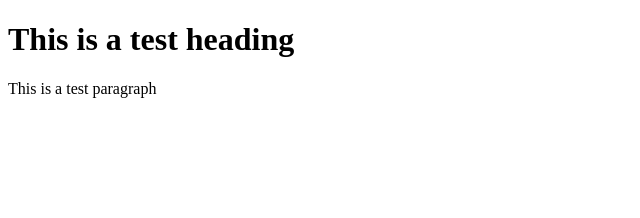
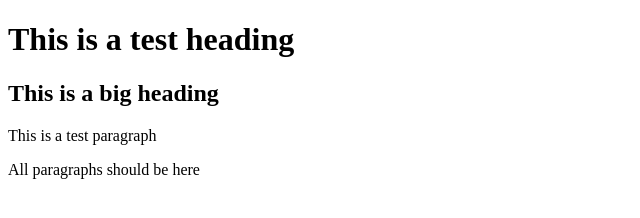
Before and after one commit to danielgareau/a3web, a plain HTML site: page index.html in a window 1280 px wide. Shown: the whole page, without its empty margins (0-640 px from the left). Drawn offline with Linux system fonts and the light colour scheme.

Commit message:
TestDemo1

```diff
--- a/index.html
+++ b/index.html
@@ -5,8 +5,11 @@
 </head>
 <body>
 <!--This is a test edit-->
+<!--This is also a test subject, all the best everyone!-->
 <h1>This is a test heading</h1>
+<h2>This is a big heading</h2>
 <p>This is a test paragraph</p>
+<p>All paragraphs should be here</p>
 
 </body>
 </html>
```
